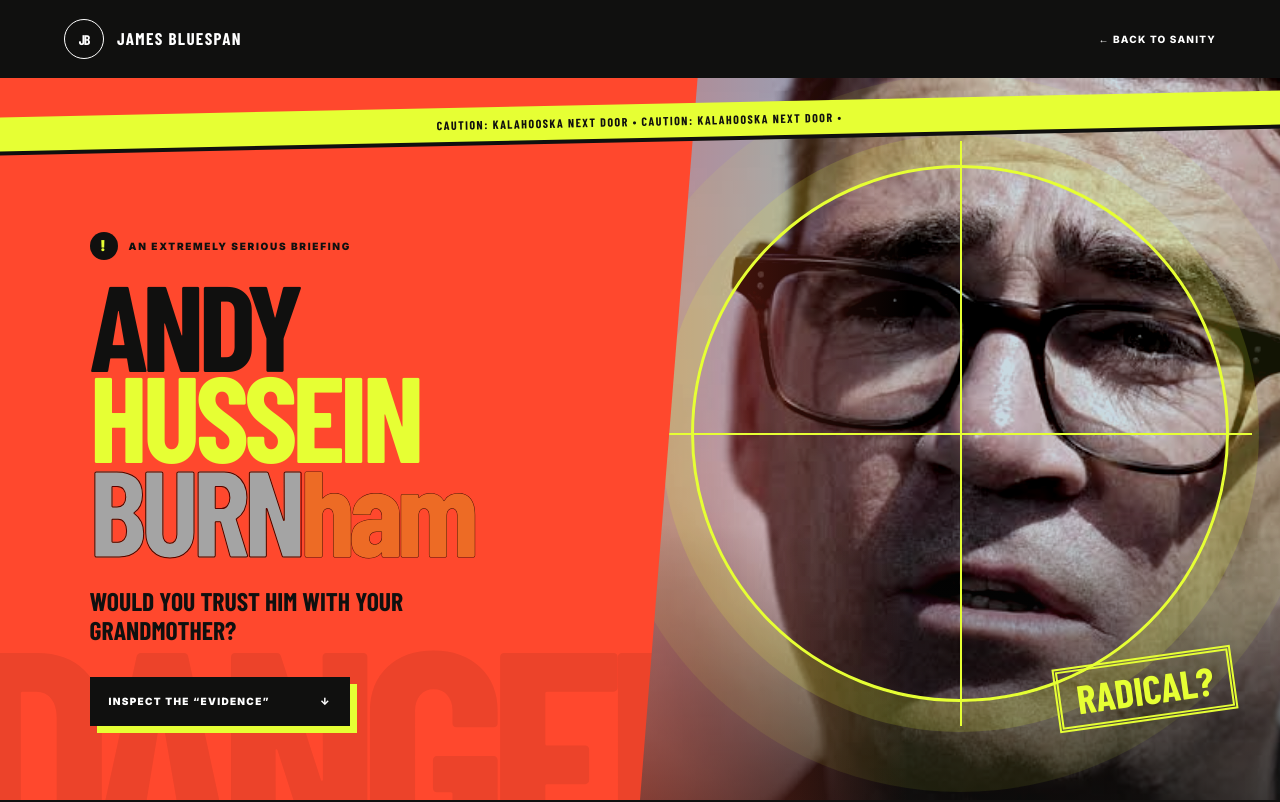
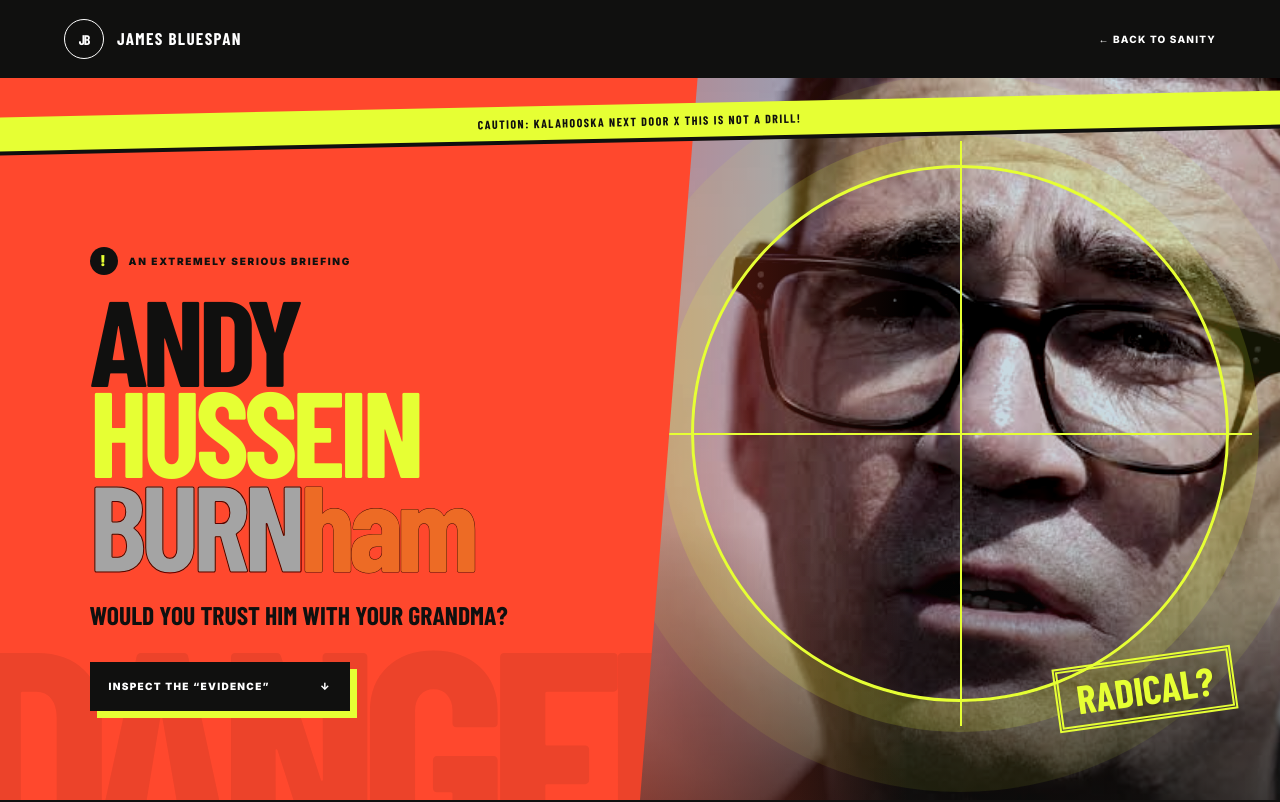
Before and after one commit to manualAlan/James-Bluespan-Campaign, a Next.js app: page /kalahooska in a window 1280 px wide. Shown: the top 802 px of the page. Built offline with nearby package versions, Linux system fonts and the light colour scheme; grey boxes are pictures that could not be loaded; a web font is replaced by a local one.

Commit message:
Update page.tsx

```diff
--- a/app/kalahooska/page.tsx
+++ b/app/kalahooska/page.tsx
@@ -21,21 +21,21 @@ export default function KalahooskaPage() {
       </header>
 
       <section className="danger-hero">
-        <div className="warning-tape top" aria-hidden="true">CAUTION: KALAHOOSKA NEXT DOOR • CAUTION: KALAHOOSKA NEXT DOOR •</div>
+        <div className="warning-tape top" aria-hidden="true">CAUTION: KALAHOOSKA NEXT DOOR X THIS IS NOT A DRILL!</div>
         <div className="danger-copy">
           <p className="alert-kicker"><span>!</span> An extremely serious briefing</p>
           <h1><span className="andy">ANDY</span><b>HUSSEIN</b><em><span className="burn">BURN</span><span className="ham">ham</span></em></h1>
-          <p className="danger-deck">Would you trust him with your grandmother?</p>
+          <p className="danger-deck">Would you trust him with your grandma?</p>
           <a href="#evidence" className="danger-button">Inspect the “evidence” <span>↓</span></a>
         </div>
         <div className="burnham-shot">
           <div className="target-rings" aria-hidden="true" />
-          <img src="/images/andy-burnham.jpeg" alt="Andy Burnham, used in a fictional satirical campaign page" />
+          <img src="/images/andy-burnham.jpeg" alt="Andy Burnham" />
           <span className="photo-stamp">RADICAL?</span>
         </div>
       </section>
 
-      <section className="panic-strip" aria-label="Satirical warning">
+      <section className="panic-strip" aria-label="S">
         <strong>WOKE.</strong><strong>BROKE.</strong><strong>SUPPORTS TERRORISM.</strong>
       </section>
 
```
